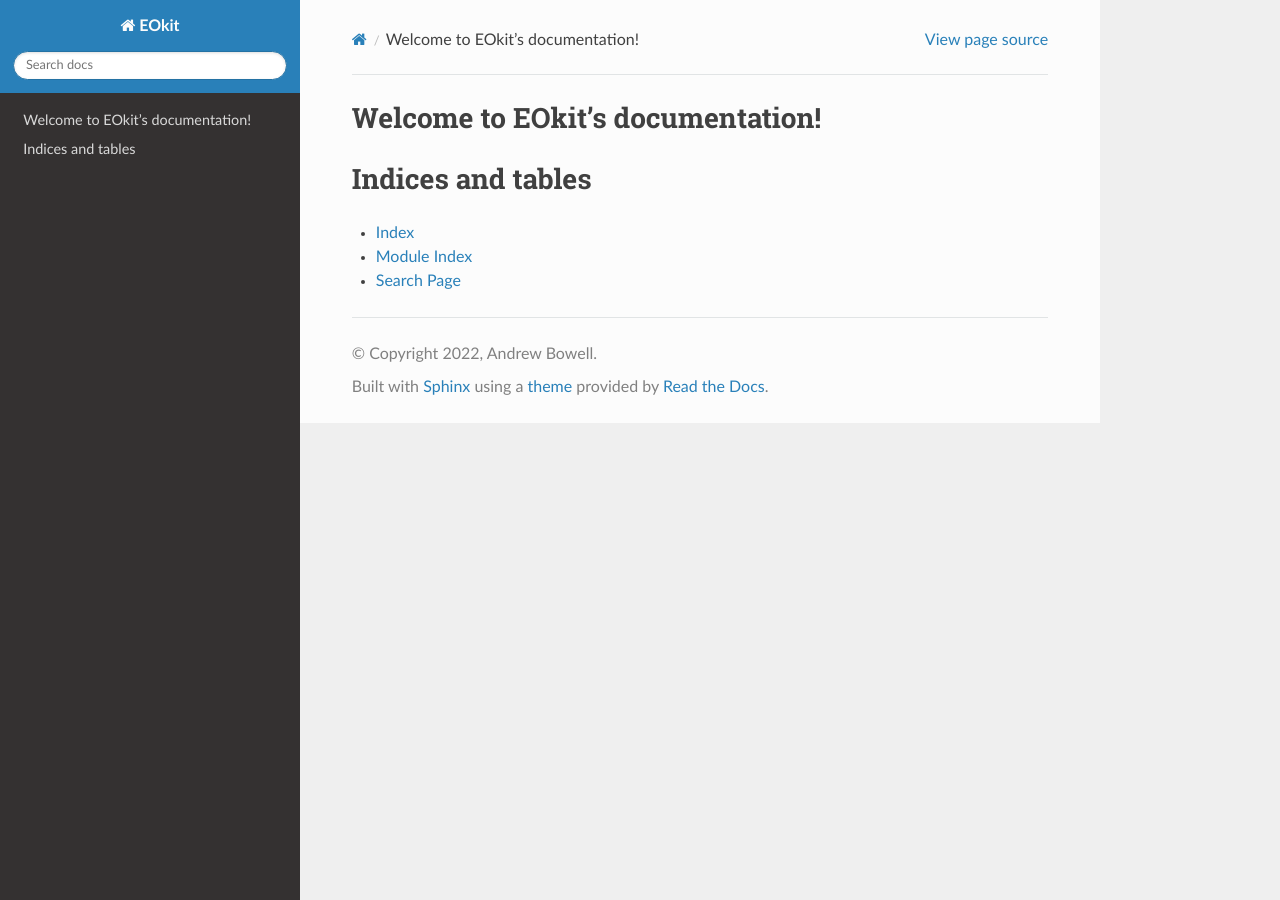
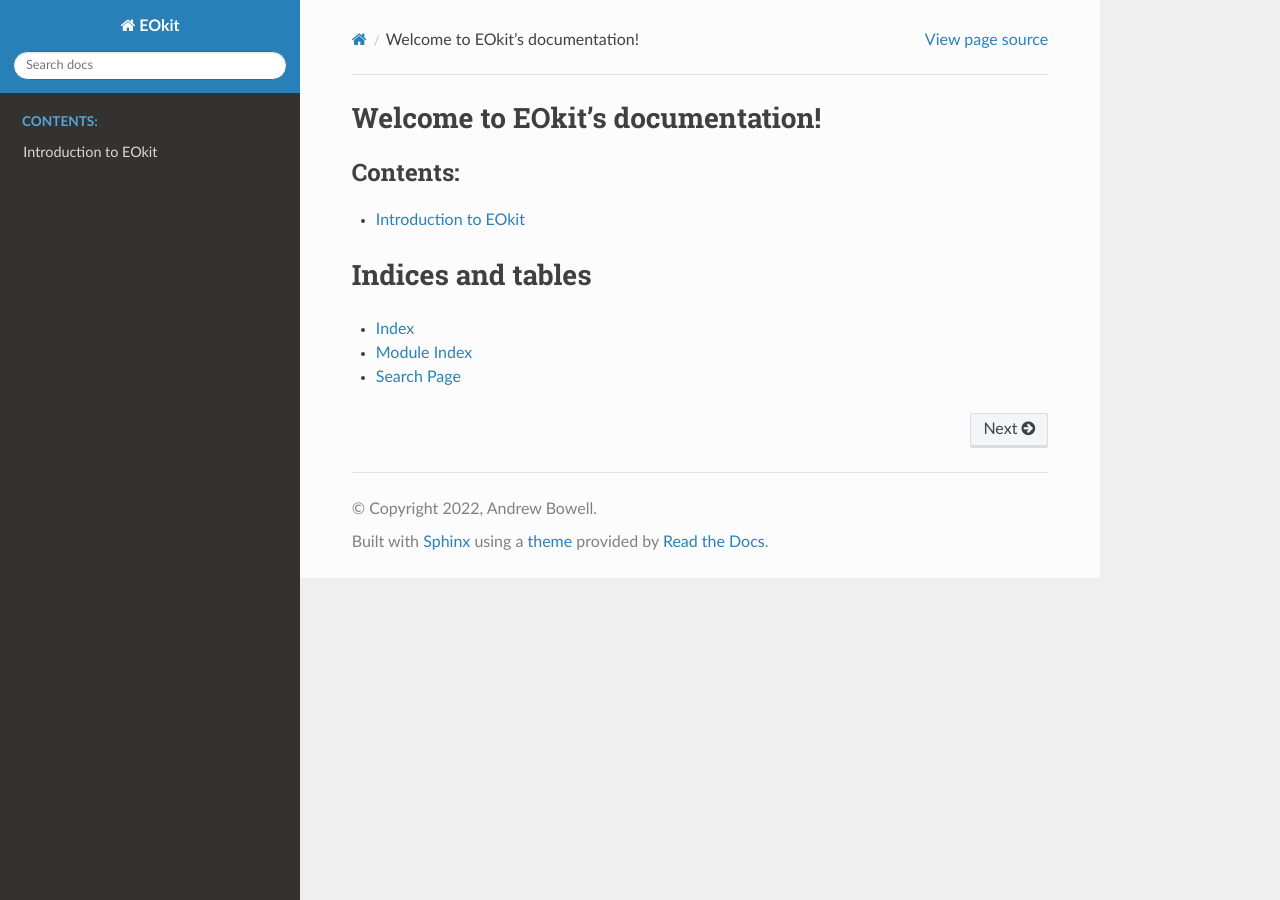
Before and after one commit to AnBowell/eo-kit, a Sphinx documentation site: the page built from docs/source/index.rst, in a window 1280 px wide. Built offline with Sphinx 7.4.7 and the Read the Docs theme 2.0.0, drawn with Linux system fonts in a browser that asks for light colours; pages that are not in the unit, such as notebooks, are missing from menus.

Commit message:
fix: :memo: Bug fix docs.

```diff
--- a/docs/source/index.rst
+++ b/docs/source/index.rst
@@ -10,6 +10,7 @@
    :maxdepth: 2
    :caption: Contents:
 
+   introduction
 
 
 Indices and tables
--- a/docs/source/introduction.rst
+++ b/docs/source/introduction.rst
@@ -5,6 +5,6 @@
    :maxdepth: 2
    :caption: Contents:
 
-   introduction
+
 
 A lot of Earth Observation (EO) is performed in Python. For me, this is a little slow.
```
